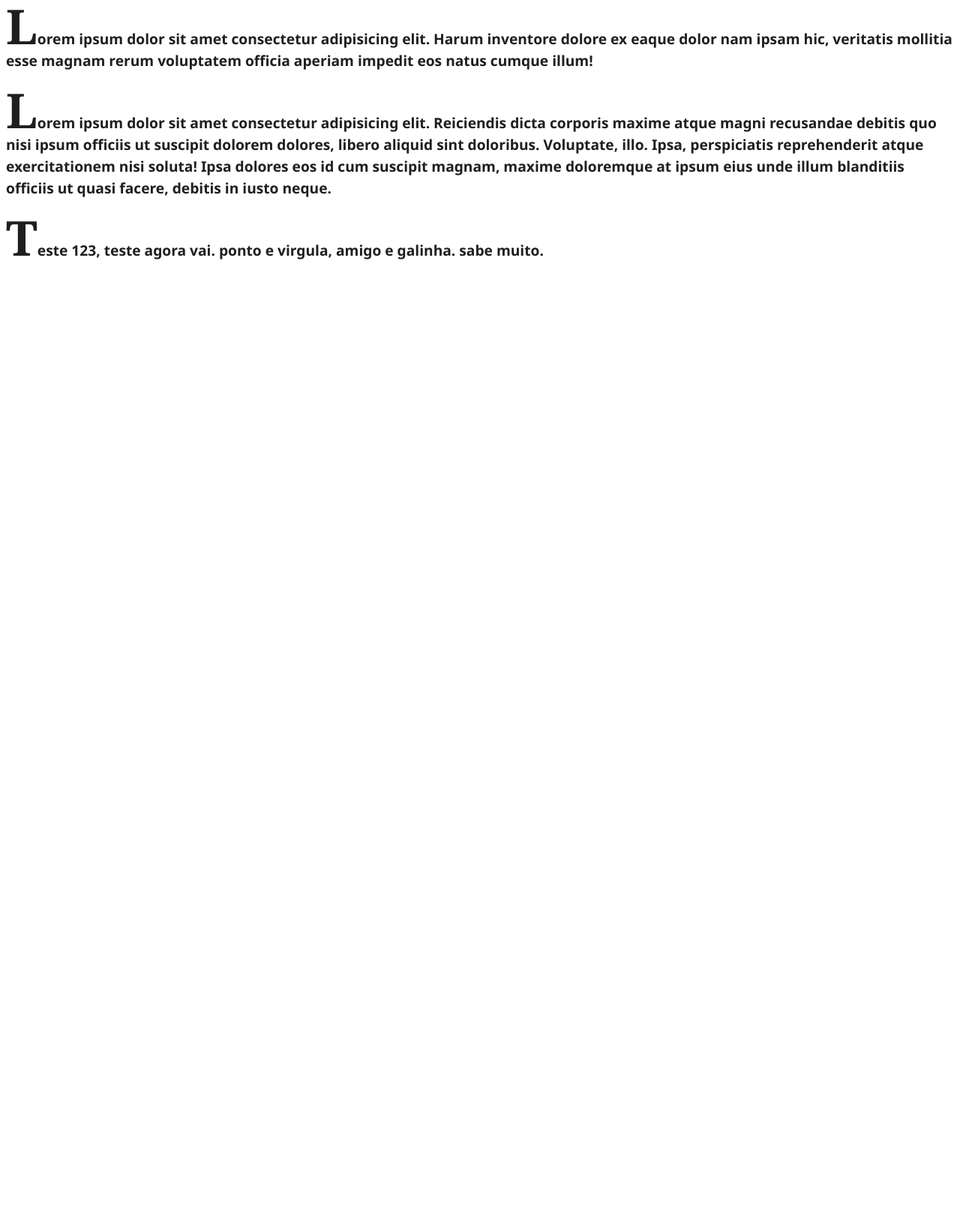
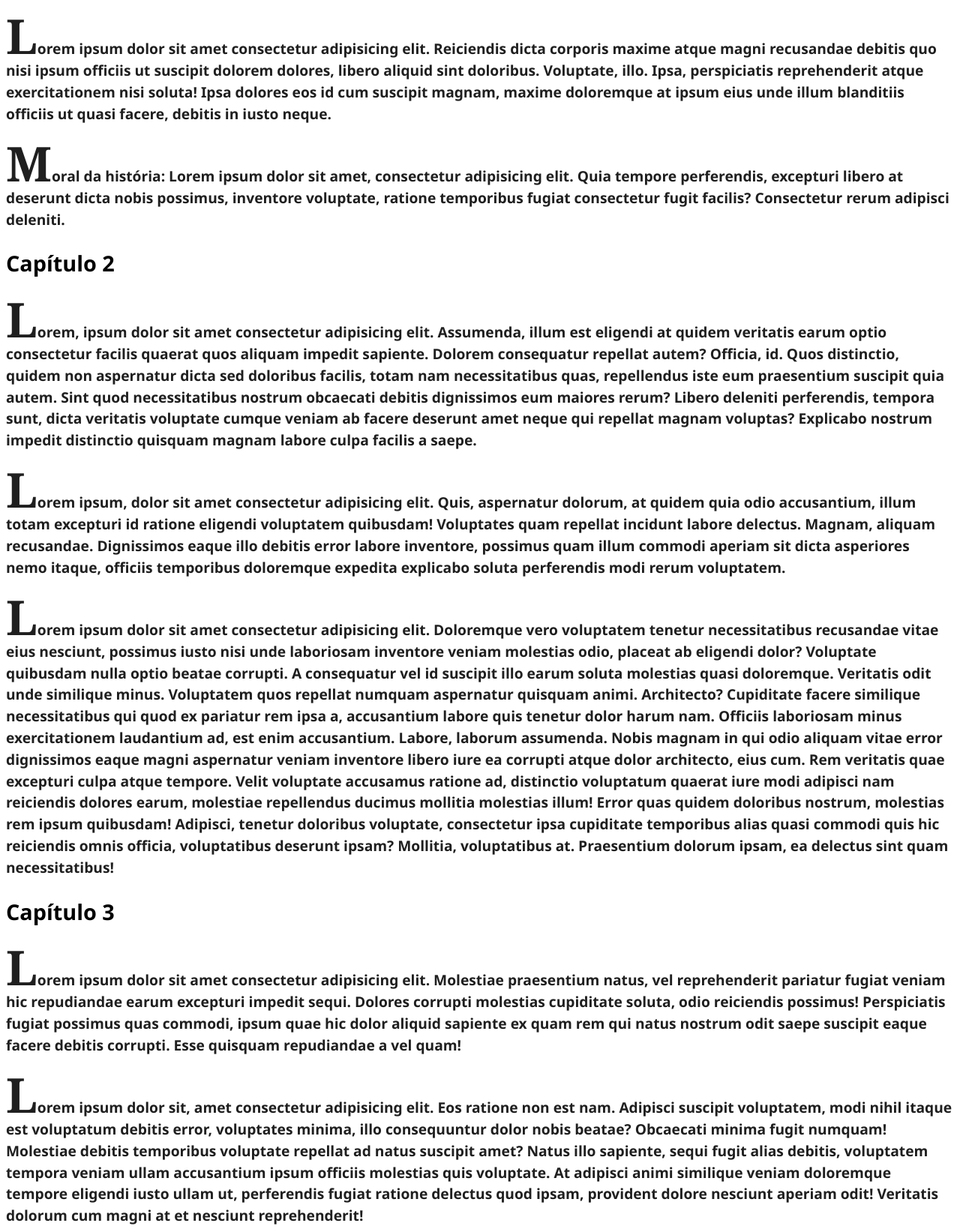
Before and after one commit to Ferdzen/Aula1-Pos, a website built with webpack: page index.html in a window 1280 px wide. Shown: the part 289-1928 px from the top of the page at 75% size. Before the commit the page ends 800 px from the top, so only its background shows below. Built offline with nearby package versions, Linux system fonts and the light colour scheme.

Commit message:
add: p de citação

```diff
--- a/index.html
+++ b/index.html
@@ -24,15 +24,52 @@
 
   <h1>Chegada em Nizam!</h1>
 
-  <!-- Add your site or application content here -->
-  <p>Hello world! This is HTML5 Boilerplate.</p>
-  <p>Oie!</p>
-  <p>Lorem ipsum dolor sit amet consectetur adipisicing elit. Harum inventore dolore ex eaque dolor nam ipsam hic, veritatis mollitia esse magnam rerum voluptatem officia aperiam impedit eos natus cumque illum!</p>
+  <section>
+    <h2>Capítulo 1</h2>
 
-  <p>Lorem ipsum dolor sit amet consectetur adipisicing elit. Reiciendis dicta corporis maxime atque magni recusandae debitis quo nisi ipsum officiis ut suscipit dolorem dolores, libero aliquid sint doloribus. Voluptate, illo.
-  Ipsa, perspiciatis reprehenderit atque exercitationem nisi soluta! Ipsa dolores eos id cum suscipit magnam, maxime doloremque at ipsum eius unde illum blanditiis officiis ut quasi facere, debitis in iusto neque.</p>
+    <p>Lorem ipsum dolor sit amet consectetur adipisicing elit. Harum inventore dolore ex eaque dolor nam ipsam hic, veritatis mollitia esse magnam rerum voluptatem officia aperiam impedit eos natus cumque illum!</p>
 
-  <p>Teste 123, teste agora vai. ponto e virgula, amigo e galinha. sabe muito.</p>
+    <p>Lorem ipsum dolor sit amet consectetur adipisicing elit. Reiciendis dicta corporis maxime atque magni recusandae debitis quo nisi ipsum officiis ut suscipit dolorem dolores, libero aliquid sint doloribus. Voluptate, illo.
+    Ipsa, perspiciatis reprehenderit atque exercitationem nisi soluta! Ipsa dolores eos id cum suscipit magnam, maxime doloremque at ipsum eius unde illum blanditiis officiis ut quasi facere, debitis in iusto neque.</p>
+
+    <p class="quote">
+      Moral da história: Lorem ipsum dolor sit amet, consectetur adipisicing elit. Quia tempore perferendis, excepturi libero at deserunt dicta nobis possimus, inventore voluptate, ratione temporibus fugiat consectetur fugit facilis? Consectetur rerum adipisci deleniti.
+    </p>
+  </section>
+
+  <section>
+    <h2>Capítulo 2</h2>
+
+    <p>Lorem, ipsum dolor sit amet consectetur adipisicing elit. Assumenda, illum est eligendi at quidem veritatis earum optio consectetur facilis quaerat quos aliquam impedit sapiente. Dolorem consequatur repellat autem? Officia, id.
+    Quos distinctio, quidem non aspernatur dicta sed doloribus facilis, totam nam necessitatibus quas, repellendus iste eum praesentium suscipit quia autem. Sint quod necessitatibus nostrum obcaecati debitis dignissimos eum maiores rerum?
+    Libero deleniti perferendis, tempora sunt, dicta veritatis voluptate cumque veniam ab facere deserunt amet neque qui repellat magnam voluptas? Explicabo nostrum impedit distinctio quisquam magnam labore culpa facilis a saepe.</p>
+
+    <p>Lorem ipsum, dolor sit amet consectetur adipisicing elit. Quis, aspernatur dolorum, at quidem quia odio accusantium, illum totam excepturi id ratione eligendi voluptatem quibusdam! Voluptates quam repellat incidunt labore delectus.
+    Magnam, aliquam recusandae. Dignissimos eaque illo debitis error labore inventore, possimus quam illum commodi aperiam sit dicta asperiores nemo itaque, officiis temporibus doloremque expedita explicabo soluta perferendis modi rerum voluptatem.</p>
+
+    <p>Lorem ipsum dolor sit amet consectetur adipisicing elit. Doloremque vero voluptatem tenetur necessitatibus recusandae vitae eius nesciunt, possimus iusto nisi unde laboriosam inventore veniam molestias odio, placeat ab eligendi dolor?
+    Voluptate quibusdam nulla optio beatae corrupti. A consequatur vel id suscipit illo earum soluta molestias quasi doloremque. Veritatis odit unde similique minus. Voluptatem quos repellat numquam aspernatur quisquam animi. Architecto?
+    Cupiditate facere similique necessitatibus qui quod ex pariatur rem ipsa a, accusantium labore quis tenetur dolor harum nam. Officiis laboriosam minus exercitationem laudantium ad, est enim accusantium. Labore, laborum assumenda.
+    Nobis magnam in qui odio aliquam vitae error dignissimos eaque magni aspernatur veniam inventore libero iure ea corrupti atque dolor architecto, eius cum. Rem veritatis quae excepturi culpa atque tempore.
+    Velit voluptate accusamus ratione ad, distinctio voluptatum quaerat iure modi adipisci nam reiciendis dolores earum, molestiae repellendus ducimus mollitia molestias illum! Error quas quidem doloribus nostrum, molestias rem ipsum quibusdam!
+    Adipisci, tenetur doloribus voluptate, consectetur ipsa cupiditate temporibus alias quasi commodi quis hic reiciendis omnis officia, voluptatibus deserunt ipsam? Mollitia, voluptatibus at. Praesentium dolorum ipsam, ea delectus sint quam necessitatibus!</p>
+
+  </section>
+
+  <section>
+    <h2>Capítulo 3</h2>
+    <p>Lorem ipsum dolor sit amet consectetur adipisicing elit. Molestiae praesentium natus, vel reprehenderit pariatur fugiat veniam hic repudiandae earum excepturi impedit sequi. Dolores corrupti molestias cupiditate soluta, odio reiciendis possimus!
+    Perspiciatis fugiat possimus quas commodi, ipsum quae hic dolor aliquid sapiente ex quam rem qui natus nostrum odit saepe suscipit eaque facere debitis corrupti. Esse quisquam repudiandae a vel quam!</p>
+    <p>Lorem ipsum dolor sit, amet consectetur adipisicing elit. Eos ratione non est nam. Adipisci suscipit voluptatem, modi nihil itaque est voluptatum debitis error, voluptates minima, illo consequuntur dolor nobis beatae?
+    Obcaecati minima fugit numquam! Molestiae debitis temporibus voluptate repellat ad natus suscipit amet? Natus illo sapiente, sequi fugit alias debitis, voluptatem tempora veniam ullam accusantium ipsum officiis molestias quis voluptate.
+    At adipisci animi similique veniam doloremque tempore eligendi iusto ullam ut, perferendis fugiat ratione delectus quod ipsam, provident dolore nesciunt aperiam odit! Veritatis dolorum cum magni at et nesciunt reprehenderit!</p>
+    <p>Lorem, ipsum dolor sit amet consectetur adipisicing elit. Quibusdam sunt in laboriosam alias a reiciendis minus ut et harum veniam recusandae officia perspiciatis possimus architecto aperiam tempore, facere soluta ipsam!
+    Repellat nam labore eveniet vero, necessitatibus commodi! Dolore aspernatur iste quas dolorem soluta quis perspiciatis assumenda blanditiis, velit error a natus facere eum voluptatibus est temporibus repudiandae minus impedit veniam?
+    Cum sed fuga nobis illo harum quidem molestias ipsam, eum aut sequi nostrum ex expedita quibusdam officia, ipsa et. Saepe tempore voluptates omnis velit rerum error officia? Corrupti, eaque vero.
+    Dolor impedit veritatis delectus sapiente quas quidem porro, tenetur eveniet dolorem, minus nemo beatae magni velit, deleniti illo repellendus illum ex cumque cum natus? Cumque earum ex quos sed illum?
+    Voluptatum blanditiis, facilis officia reprehenderit nobis non hic soluta illo voluptates quibusdam temporibus porro dicta perspiciatis suscipit ab pariatur quas doloribus sunt minima aperiam dolorum veritatis? Ut aliquam molestias minima?</p>
+  </section>
+
   <script src="js/app.js"></script>
 
 </body>
```
